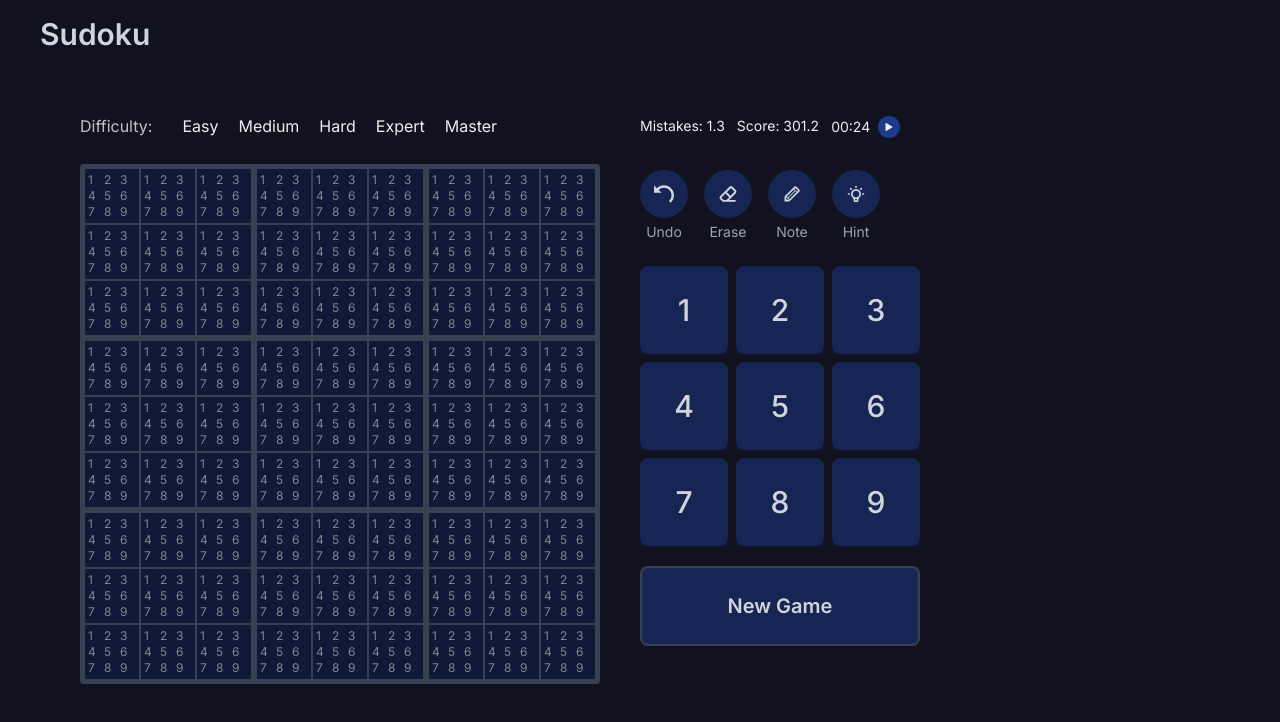
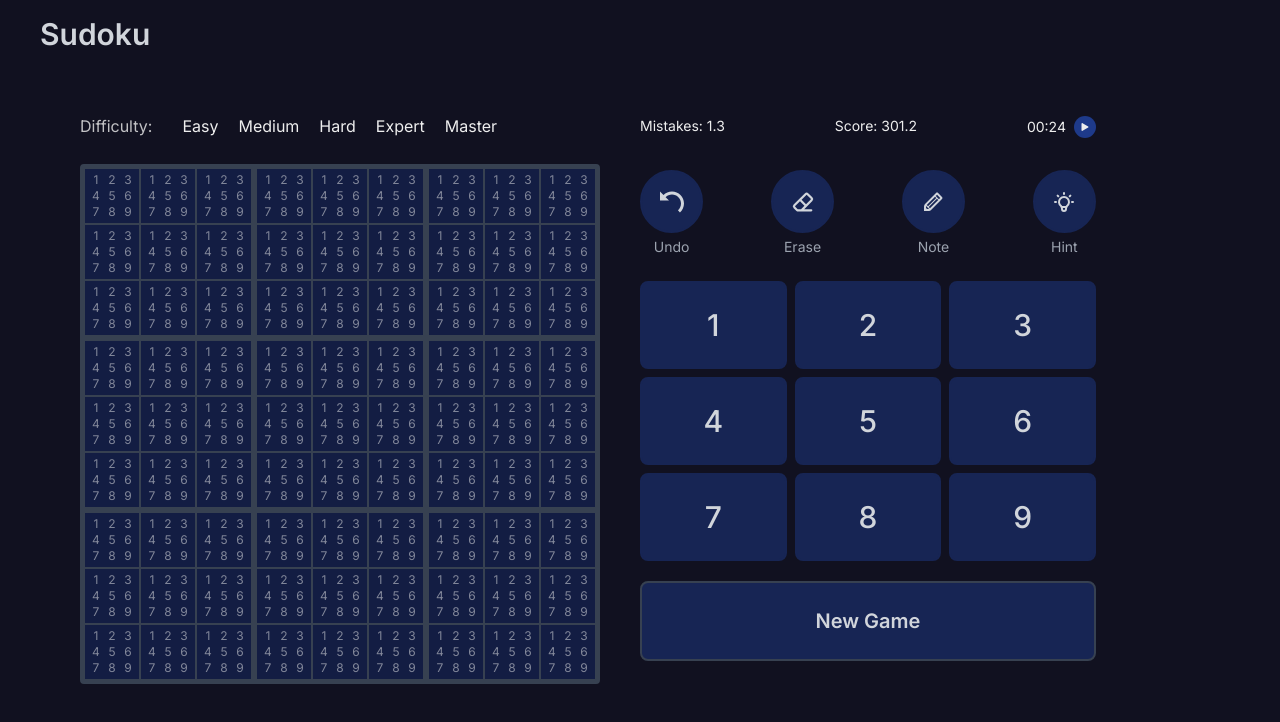
Before and after one commit to sebakthapa/sudoku, a Next.js app: page / in a window 1280 px wide. Shown: the top 722 px of the page. Built offline with nearby package versions, Linux system fonts and the light colour scheme.

Commit message:
UPDATE:UI for boardController

```diff
--- a/src/components/board/Board.tsx
+++ b/src/components/board/Board.tsx
@@ -32,7 +32,7 @@ const Board = () => {
                 className="box border-2 border-gray-700 grid grid-cols-3 w-fit border-collapse"
               >
                 {box.map((cell: string, cellNumber: number) => {
-                  let bg = "bg-[#101938]";
+                  let bg = "bg-[#131D43]";
                   if (selectedCellLocation) {
                     const [s1, s2] = selectedCellLocation; //selectedCellLocation boxIndex, cellIndex
                     const selectedCellValue = boardData[s1][s2];
@@ -42,7 +42,7 @@ const Board = () => {
                     } else if (
                       includesSubArray(rangeCells, [boxNumber, cellNumber])
                     ) {
-                      bg = "bg-black";
+                      bg = "bg-gray-950";
                     }
                   }
 
--- a/src/components/board/BoardController.tsx
+++ b/src/components/board/BoardController.tsx
@@ -32,8 +32,8 @@ const BoardController = () => {
   ];
   return (
     <div>
-      <div className="controller-header ">
-        <div className="top text-sm flex gap-3 py-2 mb-6">
+      <div className="controller-header w-full">
+        <div className="top text-sm flex gap-2 py-2 mb-6 min-w-full justify-between">
           <span>Mistakes: 1.3</span>
           <span>Score: 301.2</span>
           <div className="flex items-center gap-2">
@@ -45,7 +45,7 @@ const BoardController = () => {
           </div>
         </div>
 
-        <div className="buttons flex gap-4 ">
+        <div className="buttons flex gap-4 justify-between">
           {buttons.map(({ icon, clickAction, label }, idx) => {
             return (
               <ControllerButton
--- a/src/components/board/BoardInput.tsx
+++ b/src/components/board/BoardInput.tsx
@@ -46,7 +46,7 @@ const BoardInput = ({ value, location, backgroundColor }: props) => {
       <div
         className={`
       ${value && ""}
-      note grid grid-cols-3 text-xs absolute w-full h-full top-0 left-0 p-1 opacity-50 pointer-events-none`}
+      note grid grid-cols-3 text-xs absolute w-full h-full top-0 left-0 p-1 opacity-50 pointer-events-none text-center`}
       >
         {!value && (
           <>
--- a/src/components/board/ControllerButton.tsx
+++ b/src/components/board/ControllerButton.tsx
@@ -11,7 +11,7 @@ const ControllerButton = ({ icon, clickAction, label }: props) => {
       <button
         onClick={clickAction}
         className={`
-      rounded-full text-gray-300 aspect-square p-3 bg-blue-950 transition border-2 border-blue-950 text-xl
+      rounded-full text-gray-300 aspect-square p-[1.1rem] bg-blue-950 transition border-2 border-blue-950 text-2xl
       hover:border-[rgba(255,255,255,.2)] hover:text-gray-50 active:scale-95
       `}
       >
--- a/src/components/board/ControllerKey.tsx
+++ b/src/components/board/ControllerKey.tsx
@@ -17,7 +17,7 @@ const ControllerKey = ({ label }: props) => {
   };
   return (
     <button
-      className="p-6 rounded-lg text-center  text-gray-300 bg-blue-950 aspect-square text-3xl font-medium border-2 border-blue-950 hover:border-gray-600 transition active:scale-95 hover:bg-[#23346E] hover:text-gray-100"
+      className="p-6 rounded-lg text-center  text-gray-300 bg-blue-950 aspect-[5/3] text-3xl font-medium border-2 border-blue-950 hover:border-gray-600 transition active:scale-95 hover:bg-[#23346E] hover:text-gray-100"
       onClick={fillNumber}
     >
       {label}
```
